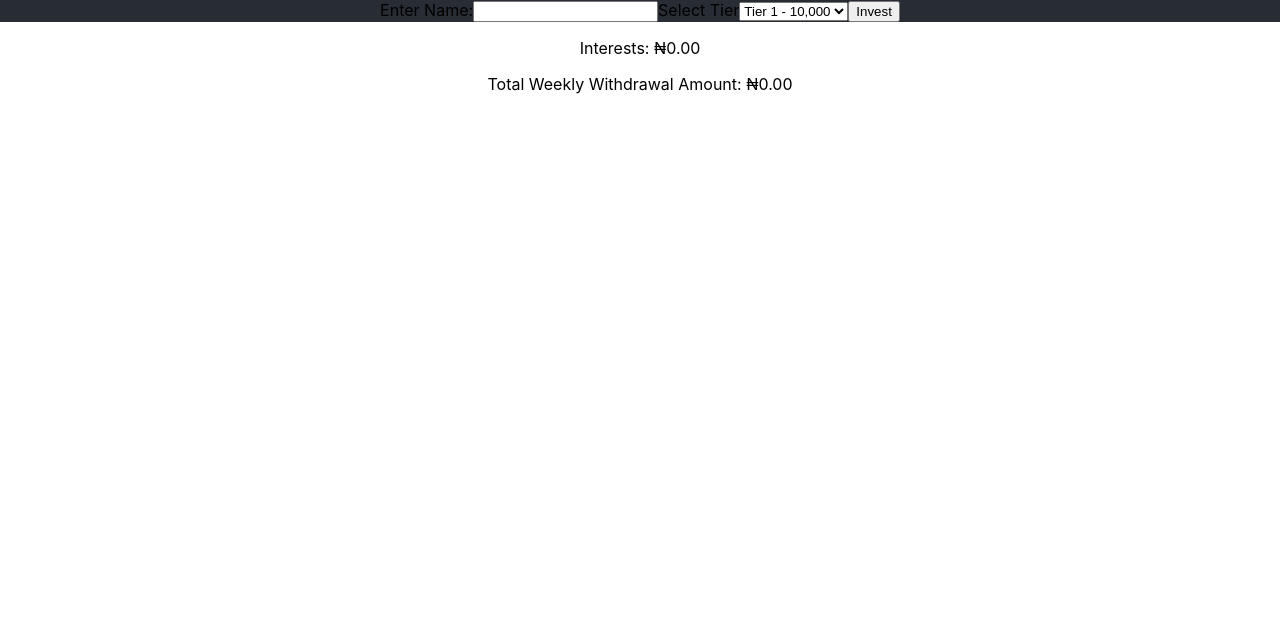
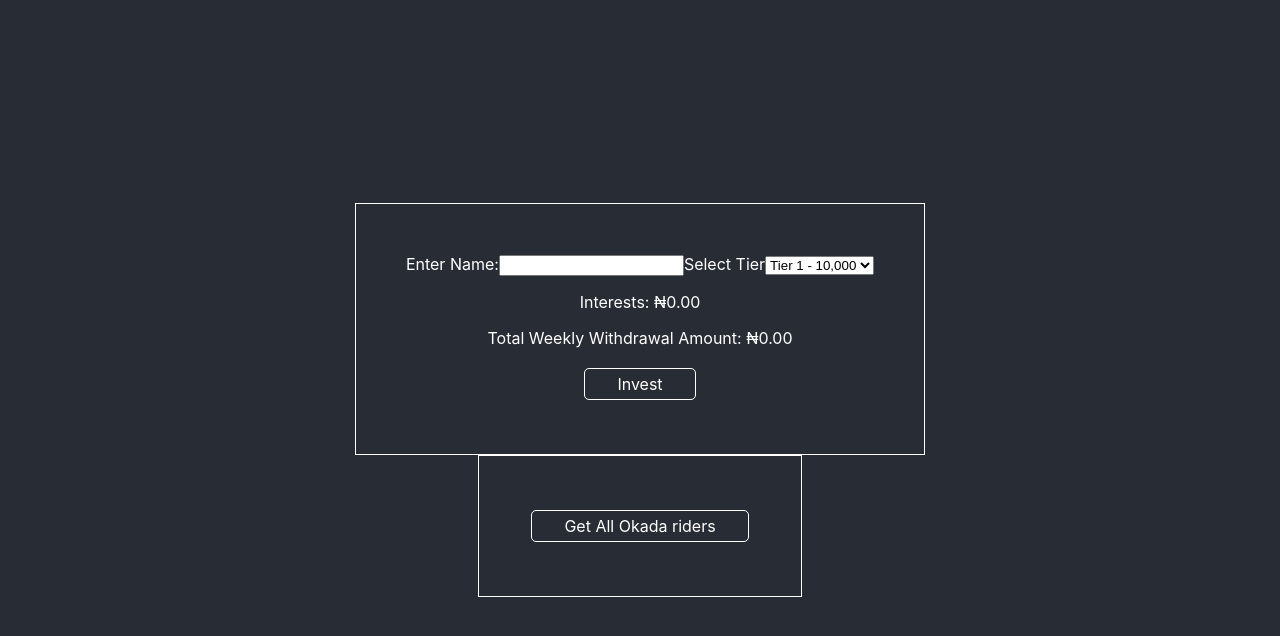
Before and after one commit to samsonosiomwan/samson-osiomwan-web3bridge-test, a React (Create React App) app: page / in a window 1280 px wide. Shown: the top 636 px of the page. Built offline with nearby package versions, Linux system fonts and the light colour scheme.

Commit message:
get all riders

```diff
--- a/src/App.css
+++ b/src/App.css
@@ -1,21 +1,44 @@
 .App {
   text-align: center;
+  display: flex;
+  flex-direction: column;
+  align-items: center;
+  justify-content: center;
+  width: 100%;
+  height: 100%;
+  min-height: 100vh;
+  border:'1px solid #e6e6e6';
+  background-color: #282c34;
+  color: white;
+
+
 }
+
 
 .App-logo {
   height: 40vmin;
   pointer-events: none;
 }
 
+.button {
+  background-color: #282c34;
+  border: none;
+  color: white;
+  padding: 5px 32px;
+  margin-top: 50px;
+  text-align: center;
+  text-decoration: none;
+  display: inline-block;
+  font-size: 16px;
+  margin: 4px 2px;
+  cursor: pointer;
+  border-radius: 5px;
+  border: 1px solid white
+}
+
 .form-container {
-  display: flex;
-  flex-direction: column;
-  align-items: center;
-  justify-content: center;
-  width: 100%;
-  height: 100%;
-  border:'1px solid #e6e6e6';
-  background-color: #282c34;
+  border: 1px solid white;
+  padding: 50px;
 }
 @media (prefers-reduced-motion: no-preference) {
   .App-logo {
--- a/src/App.js
+++ b/src/App.js
@@ -6,8 +6,8 @@ import { amountToWithdrawWeekly, checkInterest } from './utlils/helpers';
 function App() {
    let users
   const [okadaRider, setOkadaRider] = useState({});
-  const [okadaRiders, setOkadaRiders] = useState({});
-  const [getAllOkadaRiders, setGetAllOkadaRiders] = useState(null);
+  const [okadaRiders, setOkadaRiders] = useState([]);
+  const [getAllRiders, setGetAllRiders] = useState([]);
 
   const handleChange = (event) => {
     const { id, value } = event.target;
@@ -24,11 +24,14 @@ useEffect(() => {
 }, []);
 
 
-   const handleInvest = async (event) => {
+   const handleInvest =  (event) => {
     event.preventDefault();
-    await okadaRiders.push({...okadaRider});
+    okadaRiders.push({...okadaRider});
    }
 
+   const handleGetAllRiders = () => {
+    setGetAllRiders(okadaRiders);
+    }
 
 
 
@@ -38,7 +41,8 @@ useEffect(() => {
     <div className="App">
       {/* <header className="App-header">
       </header> */}
-      <div className='form-container'>
+    <div className='form-container'>
+      <div >
         <form>
           <label>Enter Name:
           <input type='text' id='name' onChange={handleChange} />
@@ -51,14 +55,36 @@ useEffect(() => {
             <option value={30000}>Tier 3 - 30,000</option>
           </select>
           </label>
-          <button onClick={handleInvest}>Invest</button>
         </form>
       </div>
+
       <div>
          <p>Interests: <span>{checkInterest(okadaRider.tier)}</span></p>
          <p>Total Weekly Withdrawal Amount: <span>{amountToWithdrawWeekly(okadaRider.tier)}</span></p>
       </div>
+      <div className='button' onClick={handleInvest}>
+        <span>Invest</span>
+      </div>
+      </div>
 
+
+      <div className='form-container'>
+      <div className='button' onClick={handleGetAllRiders}>
+        <span>Get All Okada riders</span>
+      </div>
+
+      {getAllRiders.map((rider, index) => {
+        return (
+          <div key={index}>
+            <p>Name: <span>{rider.name}</span></p>
+            <p>Tier: <span>{rider.tier}</span></p>
+            <p>Interests: <span>{checkInterest(rider.tier)}</span></p>
+            <p>Total Weekly Withdrawal Amount: <span>{amountToWithdrawWeekly(rider.tier)}</span></p>
+          </div>
+        )
+      }
+      )}
+      </div>
 
     </div>
   );
```
